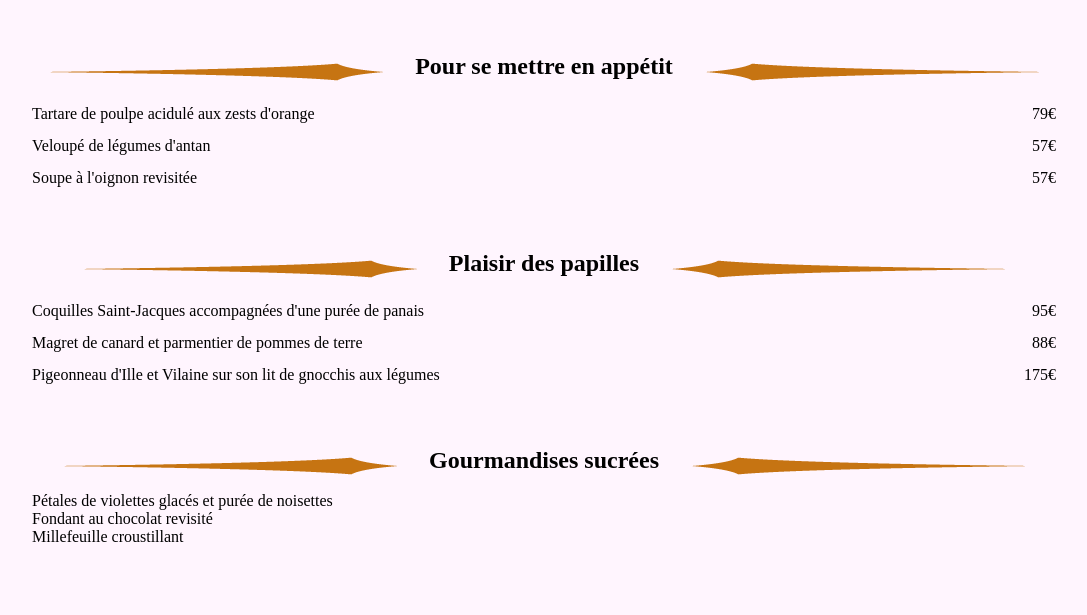
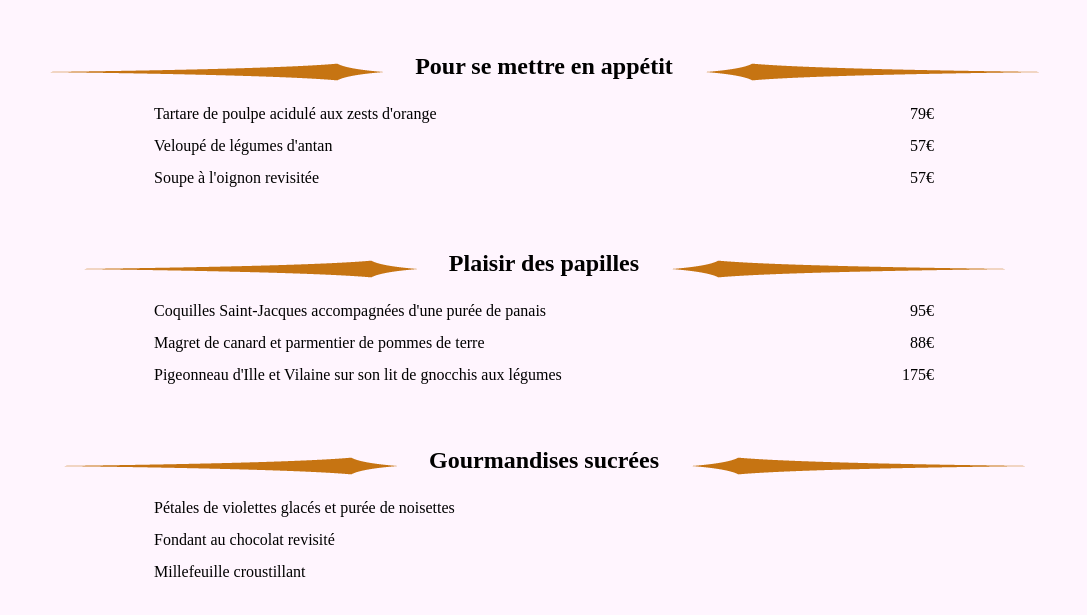
Before and after one commit to olivierconde/Ohmyfood, a website: page menus/lechic.html in a window 1280 px wide. Shown: the part 59-674 px from the top of the page, without its empty margins (96-1183 px from the left). Drawn offline with Linux system fonts and the light colour scheme.

Commit message:
ajout des dimensions

```diff
--- a/menus/lechic.html
+++ b/menus/lechic.html
@@ -29,7 +29,7 @@
                     <img src="../images/1.trait-droite-lechic.png" alt="">
                 </h2>
 
-                <ul class="dimension-plats">
+                <ul class="dimension-plat">
                     <li class="plat">
                         <p>Tartare de poulpe acidulé aux zests d'orange</p>
                         <p>79€</p>
@@ -52,7 +52,7 @@
                     <img src="../images/1.trait-droite-lechic.png" alt="">
                 </h2>
 
-                <ul class="dimension-plats">
+                <ul class="dimension-plat">
                     <li class="plat">
                         <p>Coquilles Saint-Jacques accompagnées d'une purée de panais</p>
                         <p>95€</p>
@@ -75,15 +75,15 @@
                     <img src="../images/1.trait-droite-lechic.png" alt="">
                 </h2>
 
-                <ul class="dimension-plats">
+                <ul class="dimension-plat">
                     <li class="plat">
-                        Pétales de violettes glacés et purée de noisettes
+                        <p>Pétales de violettes glacés et purée de noisettes</p>
                     </li>
                     <li class="plat">
-                        Fondant au chocolat revisité
+                        <p>Fondant au chocolat revisité</p>
                     </li>
                     <li class="plat">
-                        Millefeuille croustillant
+                        <p>Millefeuille croustillant</p>
                     </li>
                 </ul>
             </section>
```
